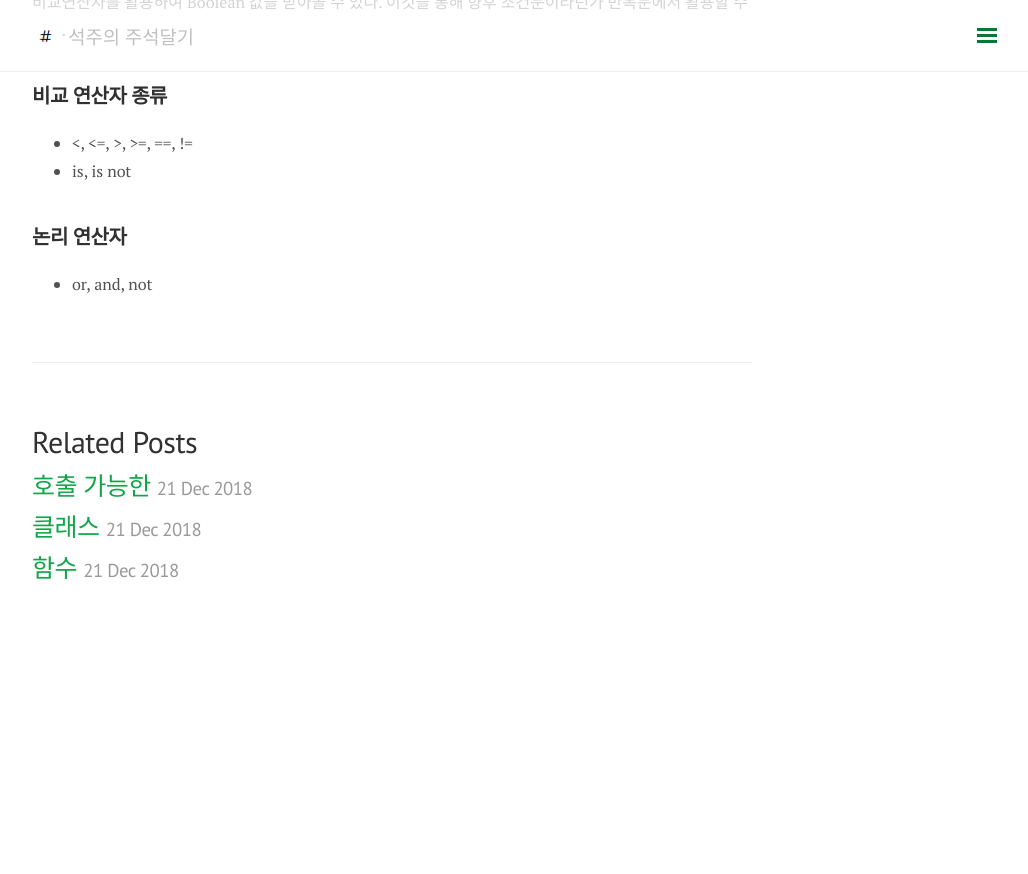
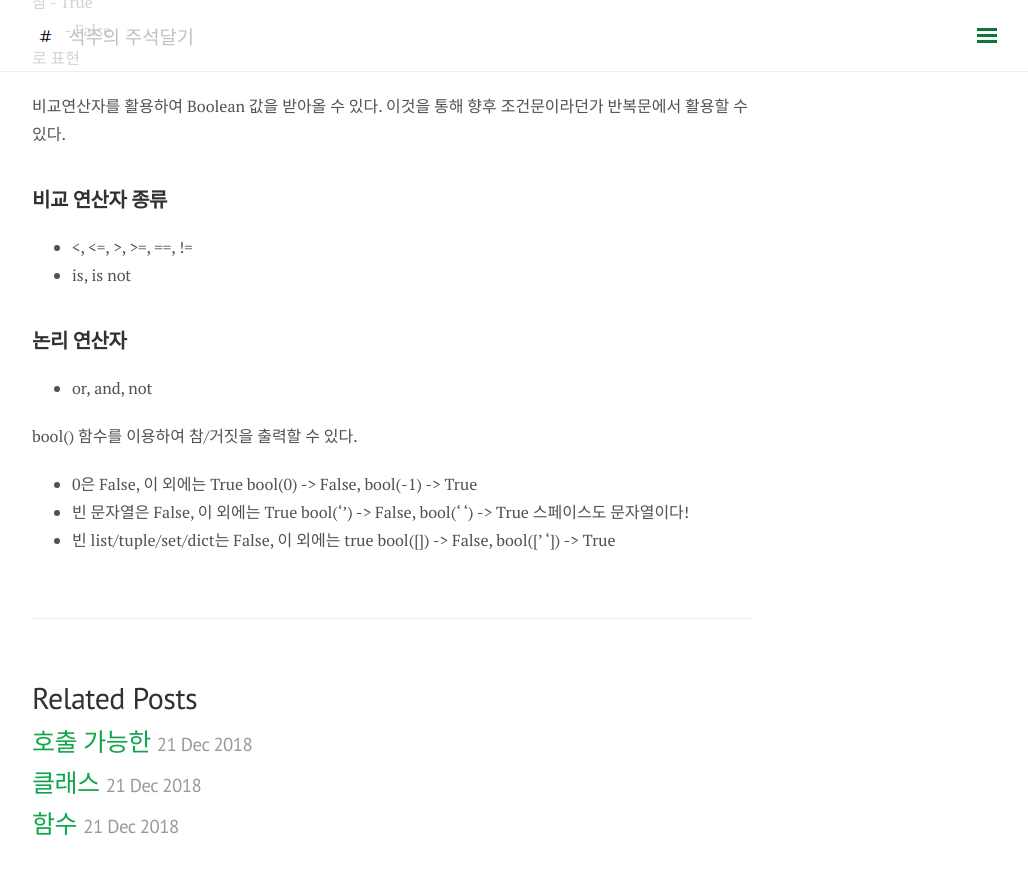
Before and after one commit to somefood/somefood.github.io, a Jekyll site: the page built from _posts/Python/2018-12-21-01datatype.md, in a window 1280 px wide and 900 px high, scrolled down 1030 px. Shown: the top 874 px of the window, without its empty margins (248-1276 px from the left). Built offline with Jekyll 4.4.1, drawn with Linux system fonts in a browser that asks for light colours; nearby versions of some CDN libraries; comment, search, counter and statistics services are not loaded; before the commit the page ends 1674 px from its top, so only the background shows below that; some of the changed text lies outside the part shown.

Commit message:
Update 2018-12-21-01datatype.md

```diff
--- a/_posts/Python/2018-12-21-01datatype.md
+++ b/_posts/Python/2018-12-21-01datatype.md
@@ -14,6 +14,12 @@
 1. 프로그램이 실행되면서 필요한 데이터를 임시로 저장하는 공간
 2. 효율성을 높이기 위해 적절한 크기/ 용도의 변수에 값을 담아서 처리
 3. 하나의 소프트웨어가 동작하면서, 로직에 따라 수많은 새로운 변수가 생겨나고 변경되며 제거
+
+파이썬은 메모리상에 값이 존재하고, 변수가 참조하는 형태라고 하는데, 이 부분은 더 공부해서 정리해봐야겠다.
+예시로는
+a=3
+b=3
+id(a), id(b)를 출력해보면 동일한 주소값이 표시된다.
 
 # 데이터 타입(Data Types)
 
@@ -43,3 +49,8 @@
 
 ## 논리 연산자
 - or, and, not
+
+bool() 함수를 이용하여 참/거짓을 출력할 수 있다.
+- 0은 False, 이 외에는 True bool(0) -> False, bool(-1) -> True
+- 빈 문자열은 False, 이 외에는 True bool('') -> False, bool(' ') -> True 스페이스도 문자열이다!
+- 빈 list/tuple/set/dict는 False, 이 외에는 true bool([]) -> False, bool([' ']) -> True
```
